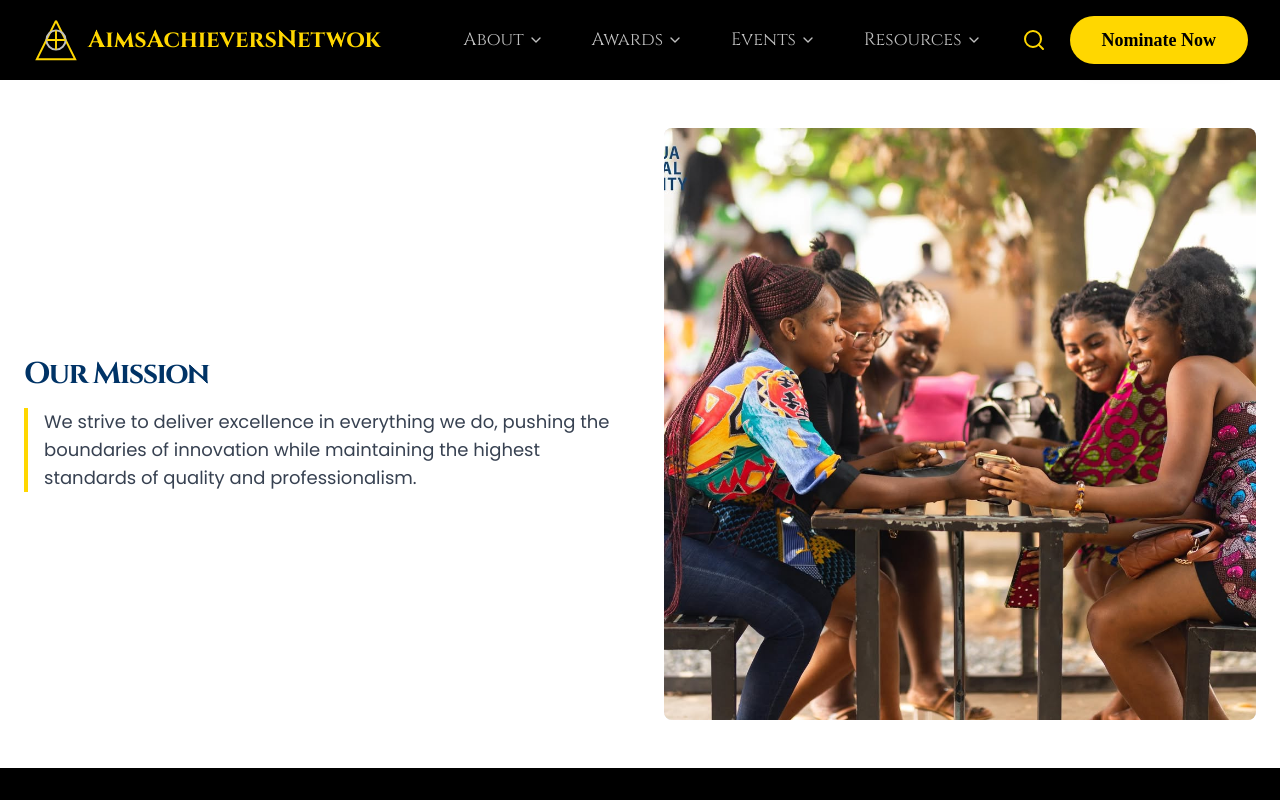
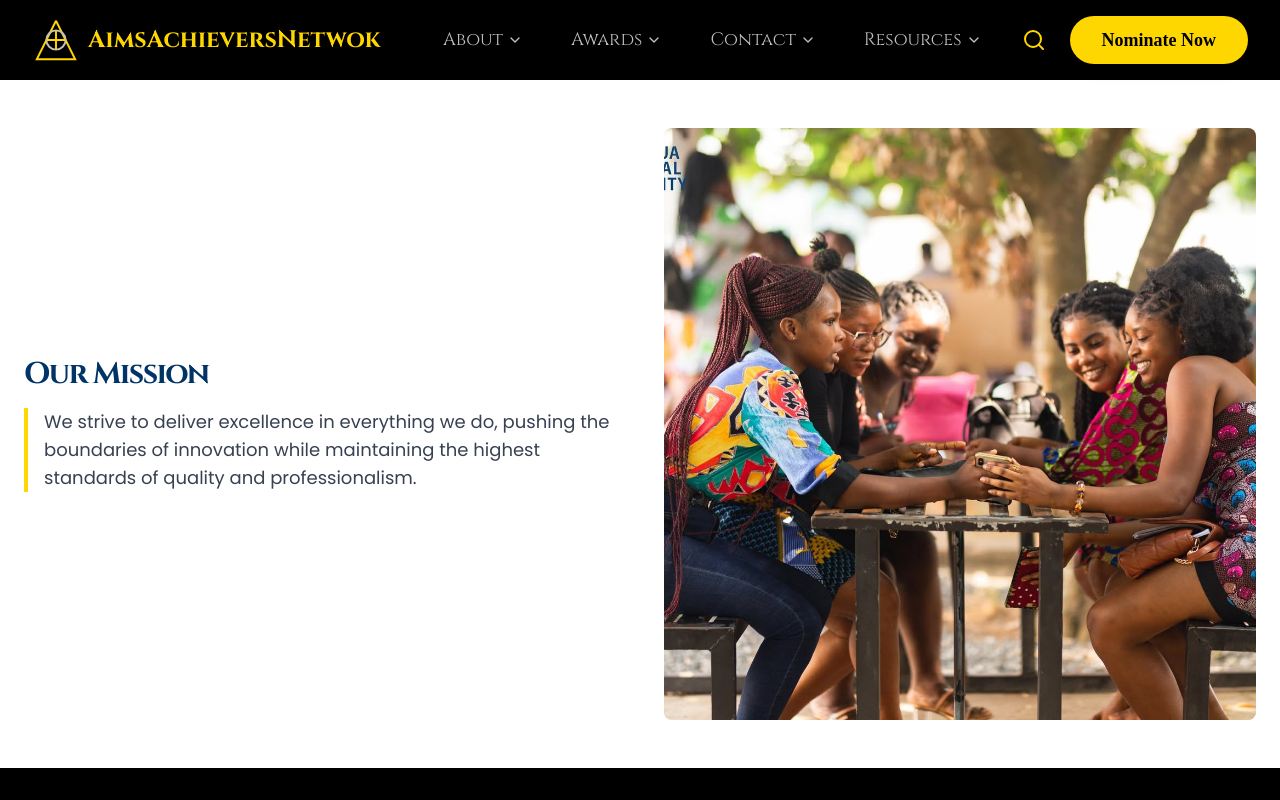
Before and after one commit to inside-aims/AIMS-Achievers-Network, a Next.js app: page /about in a window 1280 px wide. Shown: the top 800 px of the page. Built offline with nearby package versions, Linux system fonts and the light colour scheme.

Commit message:
changes
changes

```diff
--- a/src/components/shared/Navigation/Navbar.tsx
+++ b/src/components/shared/Navigation/Navbar.tsx
@@ -11,6 +11,7 @@ import { Input } from "@/components/ui/input"
 const menuItems = [
   {
     title: "About",
+    link: "/about",
     submenu: [
       { name: "Our Mission", link: "/about#our-mission" },
       { name: "History", link: "/about#our-history" },
@@ -26,12 +27,12 @@ const menuItems = [
     ],
   },
   {
-    title: "Events",
-    link: "/events",
+    title: "Contact",
+    link: "/contact",
     submenu: [
-      { name: "Upcoming", link: "/events/upcoming" },
-      { name: "Past Events", link: "/events/past" },
-      { name: "Gallery", link: "/events/gallery" },
+      { name: "Contact Us", link: "/contact#contact-form" },
+      { name: "Sponsorship", link: "/contact/sponsorship" },
+      { name: "Partnerships", link: "/contact/partnerships" },
     ],
   },
   {
```
